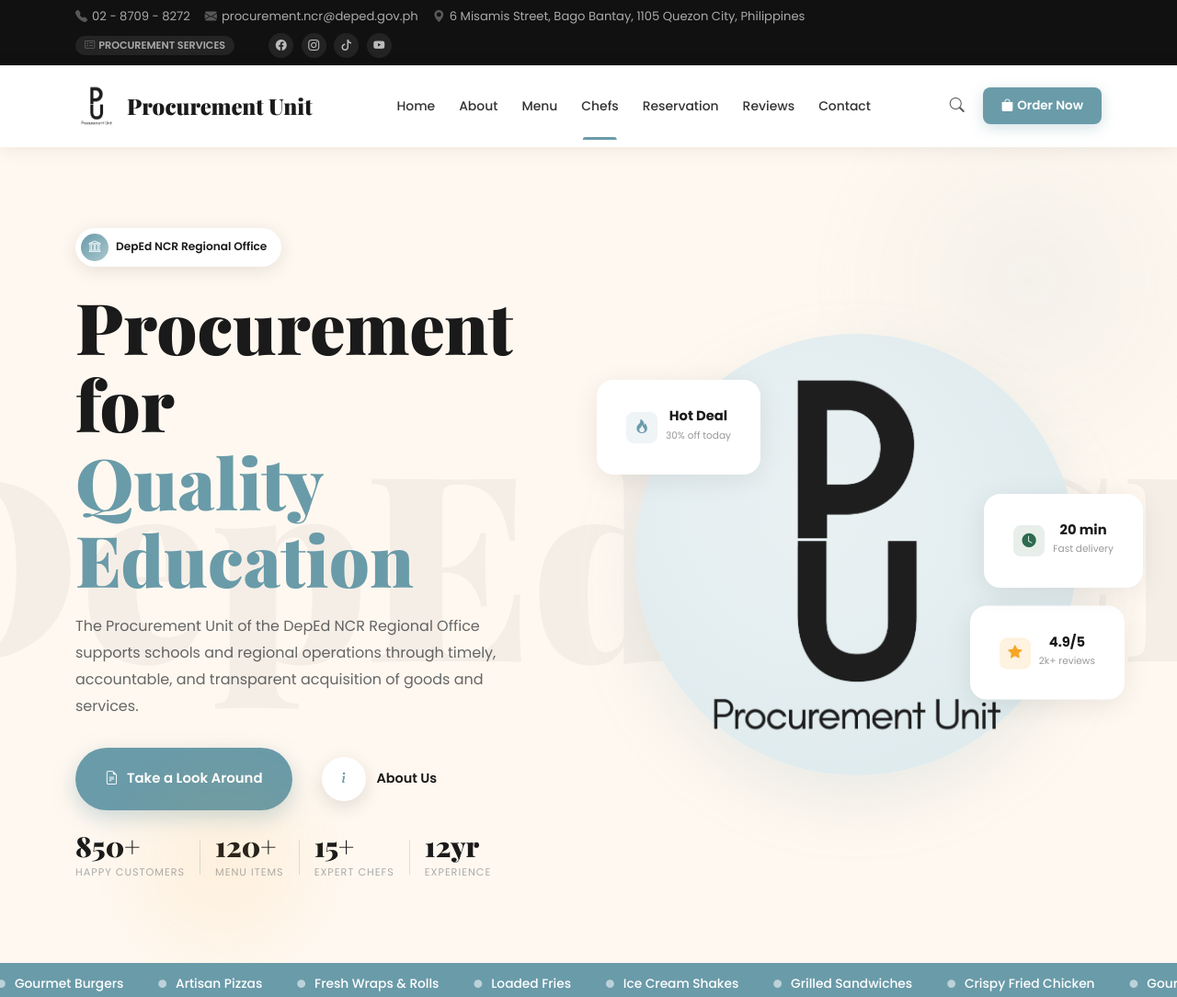
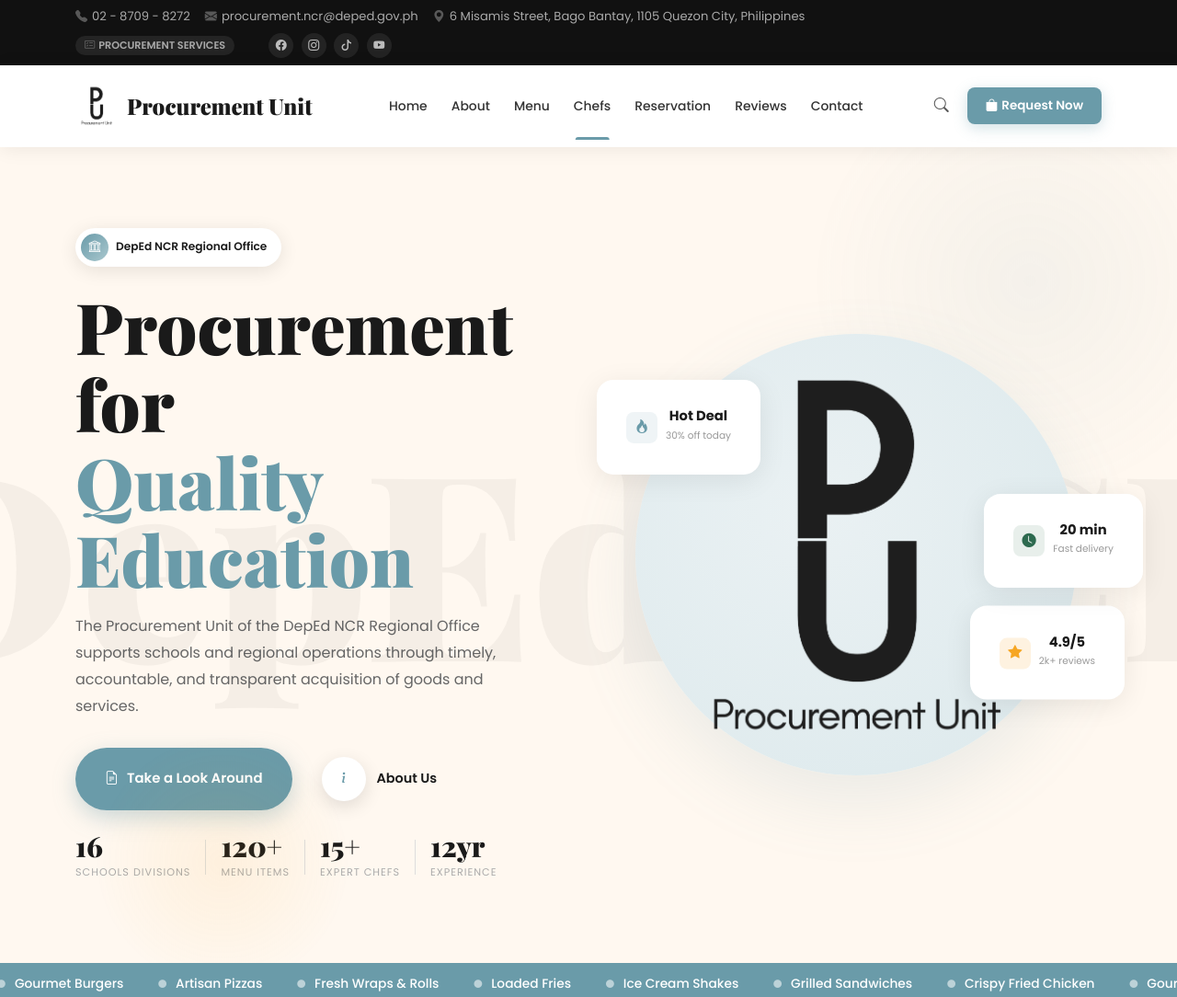
Before and after one commit to ccristiancalderonn/pu, a plain HTML site: page Procurement/index.html in a window 1280 px wide. Shown: the top 1084 px of the page at 92% size. Drawn offline with nearby package versions, Linux system fonts and the light colour scheme.

Commit message:
update procurement

```diff
--- a/Procurement/index.html
+++ b/Procurement/index.html
@@ -7,6 +7,7 @@
       <meta name="author" content="Procurement Unit">
       <meta name="description" content="Procurement Unit">
       <title>Procurement Unit</title>
+      <link rel="icon" type="image/png" href="img/pucircle.png">
       <link href="https://fonts.googleapis.com/css2?family=Playfair+Display:wght@400;700;900&family=Poppins:wght@300;400;500;600;700&family=Dancing+Script:wght@700&display=swap" rel="stylesheet"/>
       <!-- Bootstrap 5.3 -->
       <link href="css/bootstrap.min.css" rel="stylesheet"/>
@@ -74,7 +75,7 @@
                <div class="d-flex align-items-center gap-1">
                   <!-- FIX 1: Search button -->
                   <button id="navSearchBtn" title="Search"><i class="bi bi-search"></i></button>
-                  <a href="#menu" class="nav-link nav-cta"><i class="bi bi-bag-fill me-1"></i>Order Now</a>
+                  <a href="#menu" class="nav-link nav-cta"><i class="bi bi-bag-fill me-1"></i>Request Now</a>
                </div>
             </div>
          </div>
@@ -149,7 +150,7 @@
 					 </a>
                   </div>
                   <div class="hstats d-flex gap-3 flex-wrap mt-4">
-                     <div class="hstat"><span class="snum">850<em>+</em></span><small>Happy Customers</small></div>
+                     <div class="hstat"><span class="snum">16</span><small>Schools Divisions</small></div>
                      <div class="sdiv"></div>
                      <div class="hstat"><span class="snum">120<em>+</em></span><small>Menu Items</small></div>
                      <div class="sdiv"></div>
```
Also changed, not shown: Procurement/img/pucircle.png (added).
